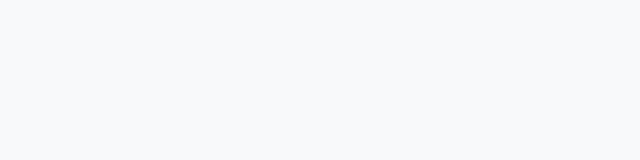
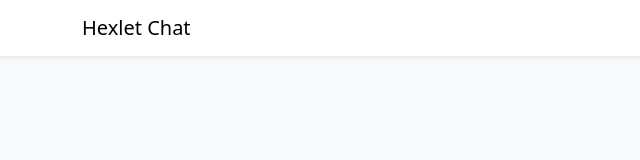
Before and after one commit to vyacheslavkor/frontend-project-12, a React (Vite) app in the folder frontend/: page / in a window 1280 px wide. Shown: the top 160 px of the page, without its empty margins (0-640 px from the left). Built offline with nearby package versions, Linux system fonts and the light colour scheme; sample sign-in values are in the browser's storage.

Commit message:
react-bootstrap used.

```diff
--- a/frontend/package.json
+++ b/frontend/package.json
@@ -18,6 +18,7 @@
     "classnames": "^2.5.1",
     "formik": "^2.4.9",
     "react": "^19.2.0",
+    "react-bootstrap": "^2.10.10",
     "react-dom": "^19.2.0",
     "react-redux": "^9.2.0",
     "react-router": "^7.13.0",
--- a/frontend/src/App.jsx
+++ b/frontend/src/App.jsx
@@ -1,16 +1,19 @@
 import { BrowserRouter, Routes, Route } from 'react-router-dom'
 import { NotFound, Login, Main } from './Components/Pages';
 import RequireAuth from './Components/RequireAuth'
+import Layout from './Components/Layout'
 
 function App() {
   return (
     <BrowserRouter>
       <Routes>
-        <Route path="*" element={<NotFound/>}/>
-        <Route element={<RequireAuth/>}>
-          <Route path="/" element={<Main/>}/>
+        <Route element={<Layout/>}>
+          <Route path="*" element={<NotFound/>}/>
+          <Route element={<RequireAuth/>}>
+            <Route path="/" element={<Main/>}/>
+          </Route>
+          <Route path="login" element={<Login/>}/>
         </Route>
-        <Route path="login" element={<Login/>}/>
       </Routes>
     </BrowserRouter>
   )
--- /dev/null
+++ b/frontend/src/Components/Layout.jsx
@@ -0,0 +1,20 @@
+import { Outlet } from 'react-router-dom'
+import Navbar from 'react-bootstrap/Navbar'
+import Container from 'react-bootstrap/Container'
+import { Link } from 'react-router-dom'
+
+export default function Layout() {
+  return (
+    <div className="d-flex flex-column h-100">
+      <Navbar expand='lg' className='shadow-sm' bg='white' variant='light'>
+        <Container>
+          <Navbar.Brand as={Link} to='/'>
+            Hexlet Chat
+          </Navbar.Brand>
+        </Container>
+      </Navbar>
+
+      <Outlet/>
+    </div>
+  );
+}
--- a/frontend/src/Components/Pages/Login.jsx
+++ b/frontend/src/Components/Pages/Login.jsx
@@ -11,10 +11,7 @@
   const dispatch = useDispatch()
   const navigate = useNavigate()
 
-  return (<div className="d-flex flex-column h-100">
-    <nav className="shadow-sm navbar navbar-expand-lg navbar-light bg-white">
-      <div className="container"><a className="navbar-brand" href="/">Hexlet Chat</a></div>
-    </nav>
+  return (
     <div className="container-fluid h-100">
       <div className="row justify-content-center align-content-center h-100">
         <div className="col-12 col-md-8 col-xxl-6">
@@ -81,7 +78,7 @@
         </div>
       </div>
     </div>
-  </div>)
+  )
 }
 
 export default Login
--- a/frontend/src/Components/Pages/NotFound.jsx
+++ b/frontend/src/Components/Pages/NotFound.jsx
@@ -1,19 +1,13 @@
 import notfound from "../../assets/404.svg";
 
 const NotFound = () => {
-  return (<>
-    <div className="d-flex flex-column h-100">
-      <nav className="shadow-sm navbar navbar-expand-lg navbar-light bg-white">
-        <div className="container"><a className="navbar-brand" href="/">Hexlet Chat</a></div>
-      </nav>
-      <div className="text-center">
-        <img alt="Страница не найдена" className="img-fluid h-25" src={notfound}/>
-        <h1 className="h4 text-muted">Страница не найдена</h1>
-        <p className="text-muted">Но вы можете перейти <a href="/">на главную страницу</a></p>
-      </div>
+  return (
+    <div className="text-center">
+      <img alt="Страница не найдена" className="img-fluid h-25" src={notfound}/>
+      <h1 className="h4 text-muted">Страница не найдена</h1>
+      <p className="text-muted">Но вы можете перейти <a href="/">на главную страницу</a></p>
     </div>
-    <div className="Toastify"></div>
-  </>)
+  )
 }
 
 export default NotFound
```
Also changed, not shown: 1 other file (tests, documents, lock files or other folders).
